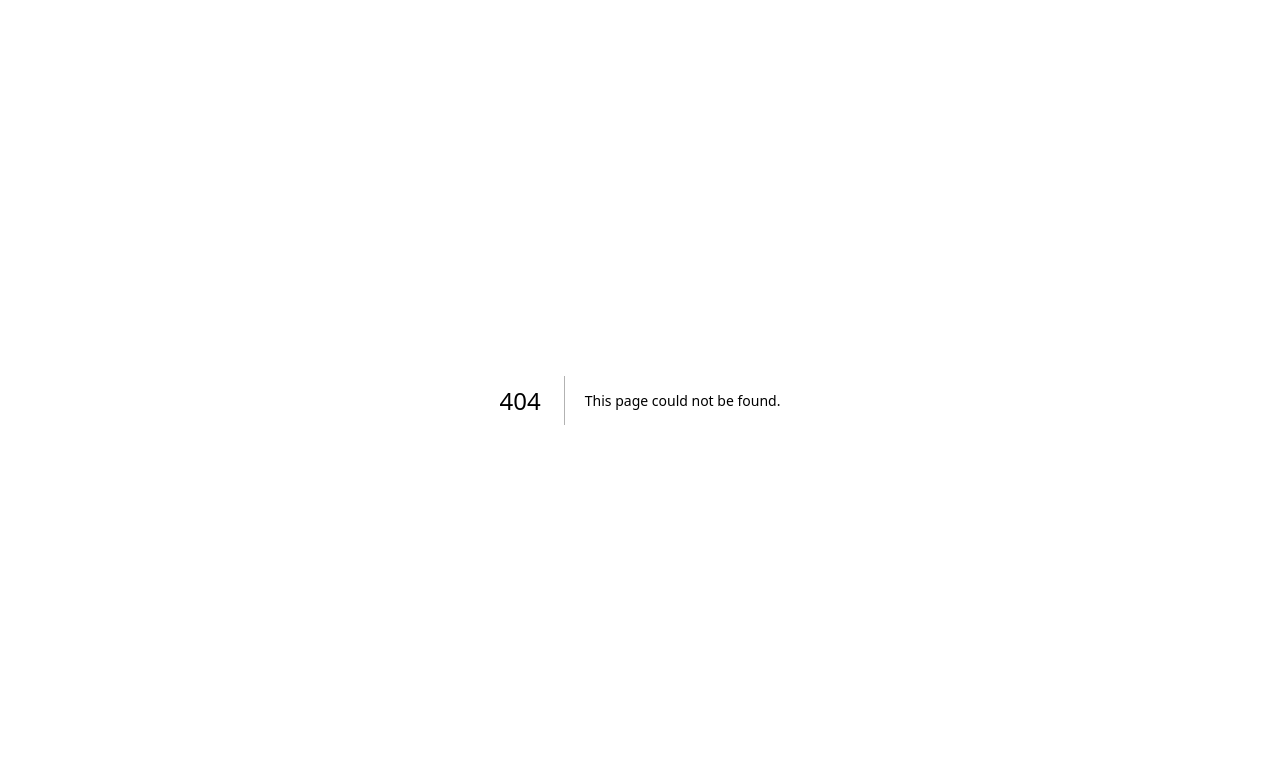
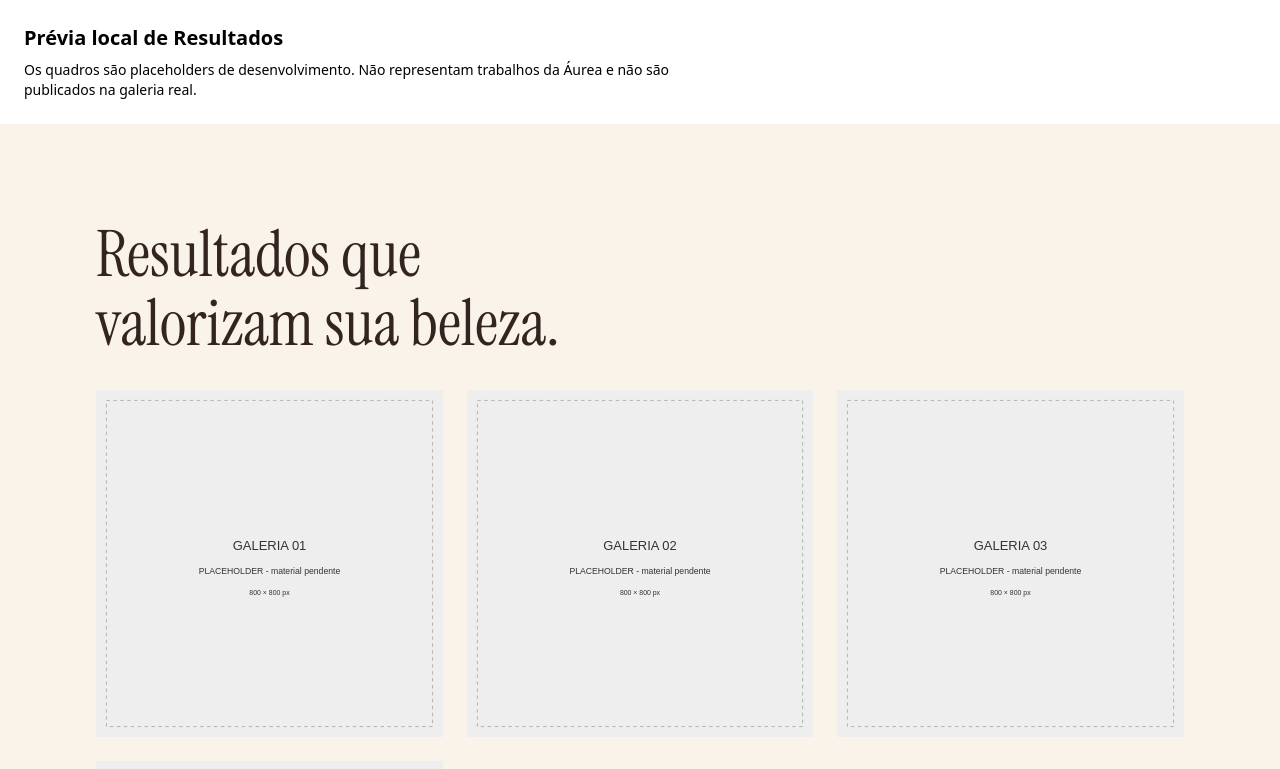
Before and after one commit to KiseStudios/aureabyln, a Next.js app: page /dev/resultados in a window 1280 px wide. Before the commit this address had no page. Shown: the top 769 px of the page. Built offline with nearby package versions, Linux system fonts and the light colour scheme.

Commit message:
test: cria prévia local da galeria com placeholders

```diff
--- /dev/null
+++ b/src/app/dev/resultados/page.tsx
@@ -0,0 +1,33 @@
+import { notFound } from "next/navigation";
+import { imageSlots, type ContentValue, type ImageAsset } from "@/content";
+import { Gallery, type GalleryEntry } from "@/components/sections/Gallery";
+
+function sample(image: ImageAsset): ContentValue<ImageAsset> {
+  return {
+    status: "approved",
+    value: image,
+    approvalReference: "Amostra técnica local — não é resultado publicado",
+  };
+}
+
+const previewItems: readonly GalleryEntry[] = imageSlots.gallery.map((slot, index) => ({
+  id: `preview-${index + 1}`,
+  image: sample(slot.value),
+}));
+
+export default function GalleryPreview() {
+  if (process.env.NODE_ENV !== "development") notFound();
+
+  return (
+    <main>
+      <header className="space-y-2 p-6">
+        <h1 tabIndex={-1} className="text-xl font-semibold">Prévia local de Resultados</h1>
+        <p className="max-w-2xl text-sm">
+          Os quadros são placeholders de desenvolvimento. Não representam trabalhos da Áurea e não são
+          publicados na galeria real.
+        </p>
+      </header>
+      <Gallery items={previewItems} />
+    </main>
+  );
+}
```
